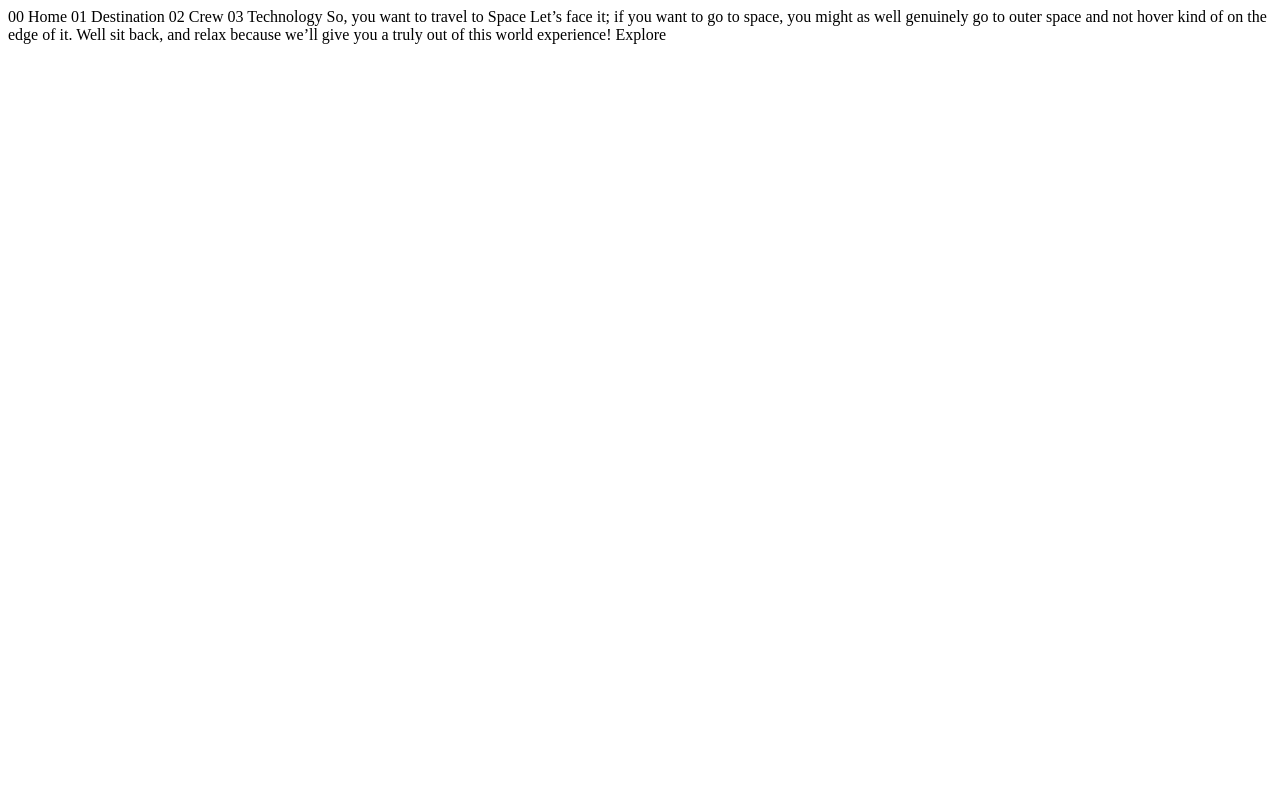
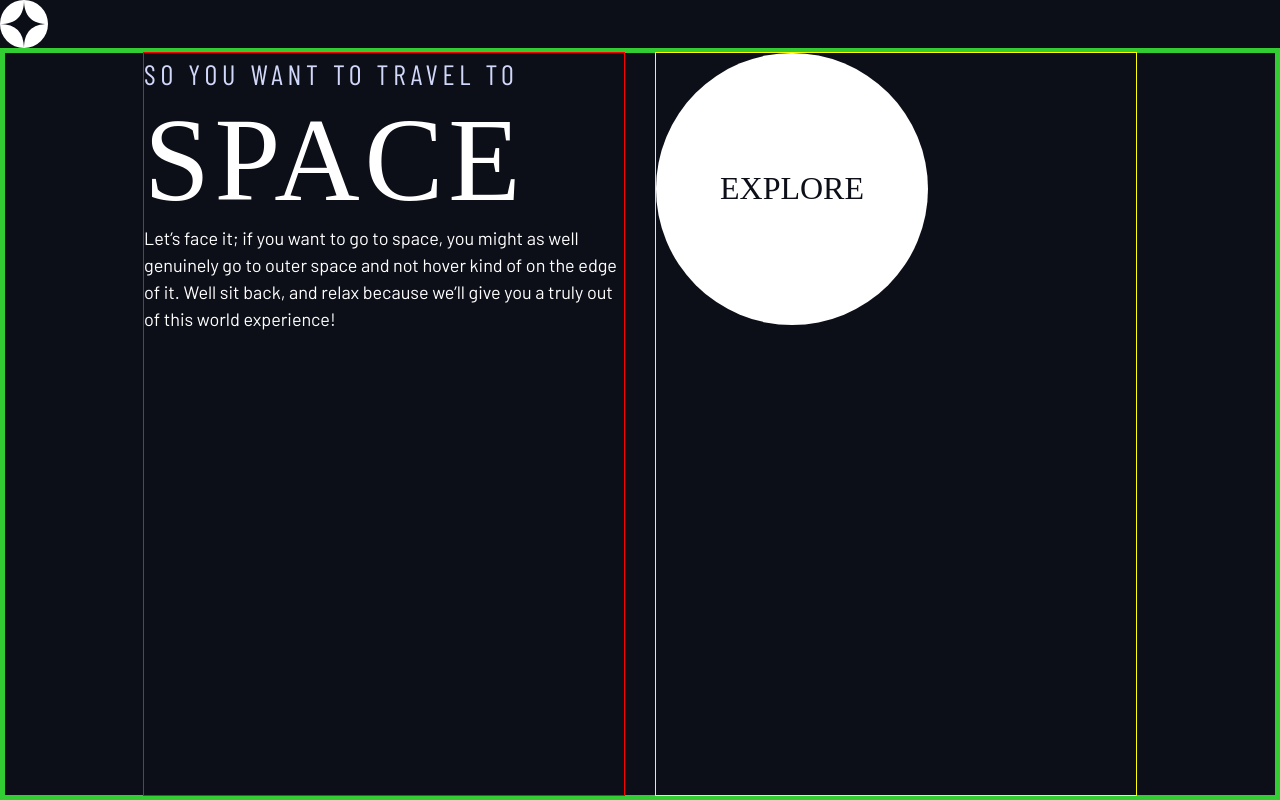
Before and after one commit to Alexr6667/Space-Tourism-Website, a plain HTML site: page index.html in a window 1280 px wide. Drawn offline with nearby package versions, Linux system fonts and the light colour scheme; a web font is replaced by a local one.

Commit message:
Built some of the home page layout

```diff
--- a/index.html
+++ b/index.html
@@ -1,27 +1,73 @@
 <!DOCTYPE html>
 <html lang="en">
+
 <head>
-  <meta charset="UTF-8">
-  <meta name="viewport" content="width=device-width, initial-scale=1.0">
+    <meta charset="UTF-8" />
+    <meta name="viewport" content="width=device-width, initial-scale=1.0" />
 
-  <link rel="icon" type="image/png" sizes="32x32" href="./assets/favicon-32x32.png">
+    <link rel="icon" type="image/png" sizes="32x32" href="./assets/favicon-32x32.png" />
+    <!-- Google fonts -->
+    <link rel="preconnect" href="https://fonts.googleapis.com" />
+    <link rel="preconnect" href="https://fonts.gstatic.com" crossorigin />
+    <link
+        href="https://fonts.googleapis.com/css2?family=Barlow+Condensed:wght@400;700&family=Bellefair&family=Barlow:wght@400;700&display=swap"
+        rel="stylesheet" />
 
-  <title>Frontend Mentor | Space tourism website</title>
+    <!-- Our custom CSS -->
+    <link rel="stylesheet" href="style.css" />
+    <title>Frontend Mentor | Space tourism website</title>
 </head>
-<body>
 
-  00 Home
-  01 Destination
-  02 Crew
-  03 Technology
+<body class="home">
+    <!-- Navigation -->
 
-  So, you want to travel to
-  Space
-  Let’s face it; if you want to go to space, you might as well genuinely go to
-  outer space and not hover kind of on the edge of it. Well sit back, and relax
-  because we’ll give you a truly out of this world experience!
+    <header class="primary-header flex">
+        <div>
+            <img src="./assets/shared/logo.svg" alt="space tourism logo" class="logo" />
+        </div>
+        <!-- <nav>
+            <ul class="primary-navigation underline-indicators flex">
+                <li class="active">
+                    <a class="ff-sans-cond uppercase text-white letter-spacing-2"
+                        href="index.html"><span>00</span>Home</a>
+                </li>
+                <li>
+                    <a class="ff-sans-cond uppercase text-white letter-spacing-2"
+                        href="destination.html"><span>01</span>Destination</a>
+                </li>
+                <li>
+                    <a class="ff-sans-cond uppercase text-white letter-spacing-2"
+                        href="crew.html"><span>02</span>Crew</a>
+                </li>
+                <li>
+                    <a class="ff-sans-cond uppercase text-white letter-spacing-2"
+                        href="tchnology.html"><span>03</span>Technology</a>
+                </li>
+            </ul>
+        </nav> -->
+    </header>
 
-  Explore
+    <!-- Main -->
+        <main class="grid-container">
+            <!-- main content -->
+            <div>
+                <h1 class="fs-500 text-accent ff-sans-cond uppercase letter-spacing-1">
+                    So you want to travel to
+                    <span class="fs-900 ff-serif text-white uppercase">Space</span>
+                </h1>
+                <p>
+                    Let’s face it; if you want to go to space, you might as well
+                    genuinely go to outer space and not hover kind of on the edge of it.
+                    Well sit back, and relax because we’ll give you a truly out of this
+                    world experience!
+                </p>
+            </div>
 
+            <!-- explore button -->
+            <div>
+                <a href="#" class="large-button ff-serif fs-600 uppercase text-dark bg-white">Explore</a>
+            </div>
+        </main>
 </body>
+
 </html>
--- a/style.css
+++ b/style.css
@@ -1,20 +1,20 @@
-/* -------------------------- */
-/* Custom properties          */
-/* -------------------------- */
+/* ------------------- */
+/* Custom properties   */
+/* ------------------- */
 
 :root {
-  /* colours */
+  /* colors */
   --clr-dark: 230 35% 7%;
-  --clr-accent: 231 77% 90%;
+  --clr-light: 231 77% 90%;
   --clr-white: 0 0% 100%;
 
   /* font-sizes */
-  --fs-900: 9.375rem;
-  --fs-800: 6.25rem;
-  --fs-700: 3.5rem;
-  --fs-600: 2rem;
+  --fs-900: clamp(5rem, 8vw + 1rem, 9.375rem);
+  --fs-800: 3.5rem;
+  --fs-700: 1.5rem;
+  --fs-600: 1rem;
   --fs-500: 1.75rem;
-  --fs-400: 1.125rem;
+  --fs-400: 0.9375rem;
   --fs-300: 1rem;
   --fs-200: 0.875rem;
 
@@ -24,12 +24,31 @@
   --ff-sans-normal: "Barlow", sans-serif;
 }
 
-/* -------------------------- */
-/* Reset                      */
-/* -------------------------- */
+@media (min-width: 35em) {
+  :root {
+    --fs-800: 5rem;
+    --fs-700: 2.5rem;
+    --fs-600: 1.5rem;
+    --fs-400: 1rem;
+  }
+}
+
+@media (min-width: 45em) {
+  :root {
+    --fs-800: 6.25rem;
+    --fs-700: 3.5rem;
+    --fs-600: 2rem;
+    --fs-400: 1.125rem;
+  }
+}
+
+/* ------------------- */
+/* Reset               */
+/* ------------------- */
+
+/* https://piccalil.li/blog/a-modern-css-reset/ */
 
 /* Box sizing */
-
 *,
 *::before,
 *::after {
@@ -37,7 +56,6 @@
 }
 
 /* Reset margins */
-
 body,
 h1,
 h2,
@@ -60,8 +78,7 @@ p {
   font-weight: 400;
 }
 
-/* Set up the body */
-
+/* set up the body */
 body {
   font-family: var(--ff-sans-normal);
   font-size: var(--fs-400);
@@ -69,18 +86,19 @@ body {
   background-color: hsl(var(--clr-dark));
   line-height: 1.5;
   min-height: 100vh;
+
+  display: grid;
+  grid-template-rows: min-content 1fr;
 }
 
-/* Make images easier to work with */
-
+/* make images easier to work with */
 img,
-picture {
+picutre {
   max-width: 100%;
   display: block;
 }
 
-/* Make form elements easier to work with */
-
+/* make form elements easier to work with */
 input,
 button,
 textarea,
@@ -88,9 +106,9 @@ select {
   font: inherit;
 }
 
-/* Remove animations for people who've turned them off */
+/* remove animations for people who've turned them off */
+@media (prefers-reduced-motion: reduce) {
 
-@media (prefers-reduced-motion: reduce) {
   *,
   *::before,
   *::after {
@@ -101,11 +119,11 @@ select {
   }
 }
 
-/* -------------------------- */
-/* Utility classes            */
-/* -------------------------- */
+/* ------------------- */
+/* Utility classes     */
+/* ------------------- */
 
-/* General */
+/* general */
 
 .flex {
   display: flex;
@@ -117,14 +135,37 @@ select {
   gap: var(--gap, 1rem);
 }
 
-.flow > *:where(:not(:first-child)) {
+.flow>*:where(:not(:first-child)) {
   margin-top: var(--flow-space, 1rem);
 }
 
 .container {
   padding-inline: 2em;
+  margin-inline: auto;
   max-width: 80rem;
-  margin-inline: auto;
+}
+
+.grid-container {
+  border: 5px solid limegreen;
+  display: grid;
+}
+
+@media (min-width: 45em) {
+  .grid-container {
+    column-gap: var(--container-gap, 2rem);
+    grid-template-columns: minmax(2rem, 1fr) repeat(2, minmax(0, 30rem)) minmax(2rem,
+        1fr);
+  }
+
+  .grid-container>*:first-child {
+    grid-column: 2;
+    outline: 1px solid red;
+  }
+
+  .grid-container>*:last-child {
+    grid-column: 3;
+    outline: 1px solid yellow;
+  }
 }
 
 .sr-only {
@@ -135,18 +176,20 @@ select {
   margin: -1px;
   overflow: hidden;
   clip: rect(0, 0, 0, 0);
-  white-space: nowrap; /* added line */
+  white-space: nowrap;
   border: 0;
 }
 
-/* Colours */
+/* colors */
 
 .bg-dark {
   background-color: hsl(var(--clr-dark));
 }
+
 .bg-accent {
-  background-color: hsl(var(--clr-accent));
+  background-color: hsl(var(--clr-light));
 }
+
 .bg-white {
   background-color: hsl(var(--clr-white));
 }
@@ -154,9 +197,11 @@ select {
 .text-dark {
   color: hsl(var(--clr-dark));
 }
+
 .text-accent {
-  color: hsl(var(--clr-accent));
+  color: hsl(var(--clr-light));
 }
+
 .text-white {
   color: hsl(var(--clr-white));
 }
@@ -166,9 +211,11 @@ select {
 .ff-serif {
   font-family: var(--ff-serif);
 }
+
 .ff-sans-cond {
   font-family: var(--ff-sans-cond);
 }
+
 .ff-sans-normal {
   font-family: var(--ff-sans-normal);
 }
@@ -176,9 +223,11 @@ select {
 .letter-spacing-1 {
   letter-spacing: 4.75px;
 }
+
 .letter-spacing-2 {
   letter-spacing: 2.7px;
 }
+
 .letter-spacing-3 {
   letter-spacing: 2.35px;
 }
@@ -190,24 +239,31 @@ select {
 .fs-900 {
   font-size: var(--fs-900);
 }
+
 .fs-800 {
   font-size: var(--fs-800);
 }
+
 .fs-700 {
   font-size: var(--fs-700);
 }
+
 .fs-600 {
   font-size: var(--fs-600);
 }
+
 .fs-500 {
   font-size: var(--fs-500);
 }
+
 .fs-400 {
   font-size: var(--fs-400);
 }
+
 .fs-300 {
   font-size: var(--fs-300);
 }
+
 .fs-200 {
   font-size: var(--fs-200);
 }
@@ -232,18 +288,18 @@ select {
   color: hsl(var(--clr-white) / 0.25);
 }
 
-/* -------------------------- */
-/* Components                 */
-/* -------------------------- */
+/* ------------------- */
+/* Compontents         */
+/* ------------------- */
 
 .large-button {
   position: relative;
   z-index: 1;
-  display: grid;
+  display: inline-grid;
   place-items: center;
   padding: 0 2em;
+  border-radius: 50%;
   aspect-ratio: 1;
-  border-radius: 50%;
   text-decoration: none;
 }
 
@@ -251,92 +307,72 @@ select {
   content: "";
   position: absolute;
   z-index: -1;
-  background-color: hsl(var(--clr-white) / 0.15);
   width: 100%;
   height: 100%;
+  background: hsl(var(--clr-white) / 0.1);
   border-radius: 50%;
   opacity: 0;
   transition: opacity 500ms linear, transform 750ms ease-in-out;
 }
 
 .large-button:hover::after,
-.large-button:focus:after {
+.large-button:focus::after {
   opacity: 1;
   transform: scale(1.5);
 }
 
 .primary-navigation {
   --gap: 8rem;
+  --underline-gap: 2rem;
   list-style: none;
+  padding: 0;
   margin: 0;
-  --underline-gap: 2rem;
 }
 
 .primary-navigation a {
   text-decoration: none;
 }
 
-.primary-navigation a > span {
+.primary-navigation a>span {
+  font-weight: 700;
   margin-right: 0.5em;
-  font-weight: 700;
 }
 
-.underline-indicators > * {
+.underline-indicators>* {
+  cursor: pointer;
   padding: var(--underline-gap, 1rem) 0;
   border: 0;
-  cursor: pointer;
   border-bottom: 0.2rem solid hsl(var(--clr-white) / 0);
 }
 
-.underline-indicators > *:hover,
-.underline-indicators > *:focus {
+.underline-indicators>*:hover,
+.underline-indicators>*:focus {
   border-color: hsl(var(--clr-white) / 0.5);
 }
 
-.underline-indicators > .active,
-.underline-indicators > [aria-selected="true"] {
-  color: hsl(var(--clr-white));
-  border-color: hsl(var(--clr-white));
+.underline-indicators>.active,
+.underline-indicators>[aria-selected="true"] {
+  color: hsl(var(--clr-white) / 1);
+  border-color: hsl(var(--clr-white) / 1);
 }
 
 .tab-list {
   --gap: 2rem;
 }
 
-.dot-indicators > * {
+.dot-indicators>* {
   cursor: pointer;
-  aspect-ratio: 1;
+  border: 0;
   border-radius: 50%;
-  border: 0;
   padding: 0.5em;
   background-color: hsl(var(--clr-white) / 0.25);
 }
 
-.dot-indicators > *:hover,
-.dot-indicators > *:focus {
+.dot-indicators>*:hover,
+.dot-indicators>*:focus {
   background-color: hsl(var(--clr-white) / 0.5);
 }
 
-.dot-indicators > [aria-selected="true"] {
-  background-color: hsl(var(--clr-white));
+.dot-indicators>[aria-selected="true"] {
+  background-color: hsl(var(--clr-white) / 1);
 }
-
-.number-indicators > * {
-  cursor: pointer;
-  aspect-ratio: 1;
-  width: 5rem;
-  height: 5rem;
-  border-radius: 50%;
-  border: 2px solid hsl(var(--clr-white) / 0.25);
-  background-color: hsl(var(--clr-dark));
-}
-
-.number-indicators > *:hover,
-.number-indicators > *:focus {
-  border-color: hsl(var(--clr-white) / 0.5);
-}
-
-.number-indicators > [aria-selected="true"] {
-  color: hsl(var(--clr-dark));
-  background-color: hsl(var(--clr-white));
-}
```
Also changed, not shown: design-system.html (+3 -3 lines).
